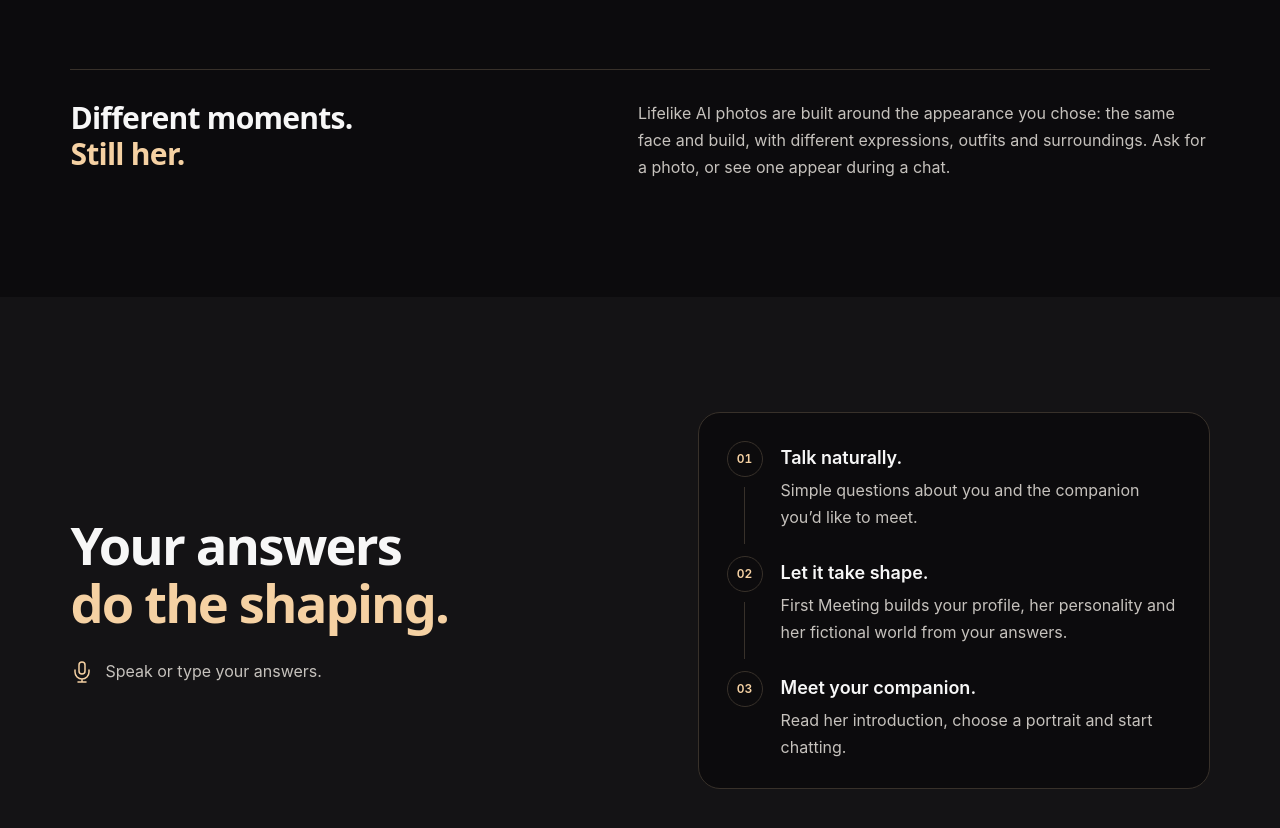
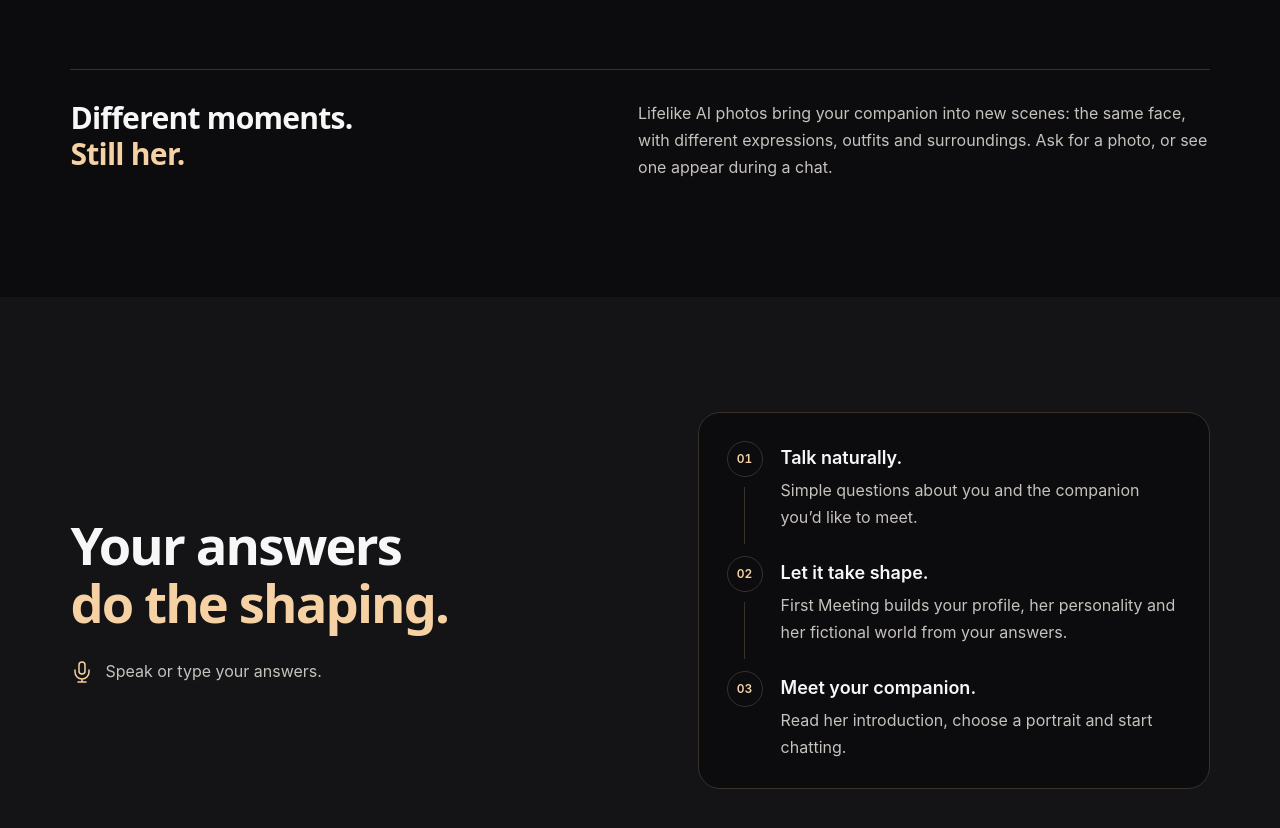
Before and after one commit to Midoris/oddly-alike, a plain HTML site: page index.html in a window 1280 px wide. Shown: the part 2170-2998 px from the top of the page. Drawn offline with Linux system fonts and the light colour scheme.

Commit message:
Use warmer wording for the same companion in photos

```diff
--- a/index.html
+++ b/index.html
@@ -92,7 +92,7 @@
           </div>
           <div class="world-photo-note">
             <h3>Different moments. <span>Still her.</span></h3>
-            <p>Lifelike AI photos are built around the appearance you chose: the same face and build, with different expressions, outfits and surroundings. Ask for a photo, or see one appear during a chat.</p>
+            <p>Lifelike AI photos bring your companion into new scenes: the same face, with different expressions, outfits and surroundings. Ask for a photo, or see one appear during a chat.</p>
           </div>
         </div>
       </section>
```
